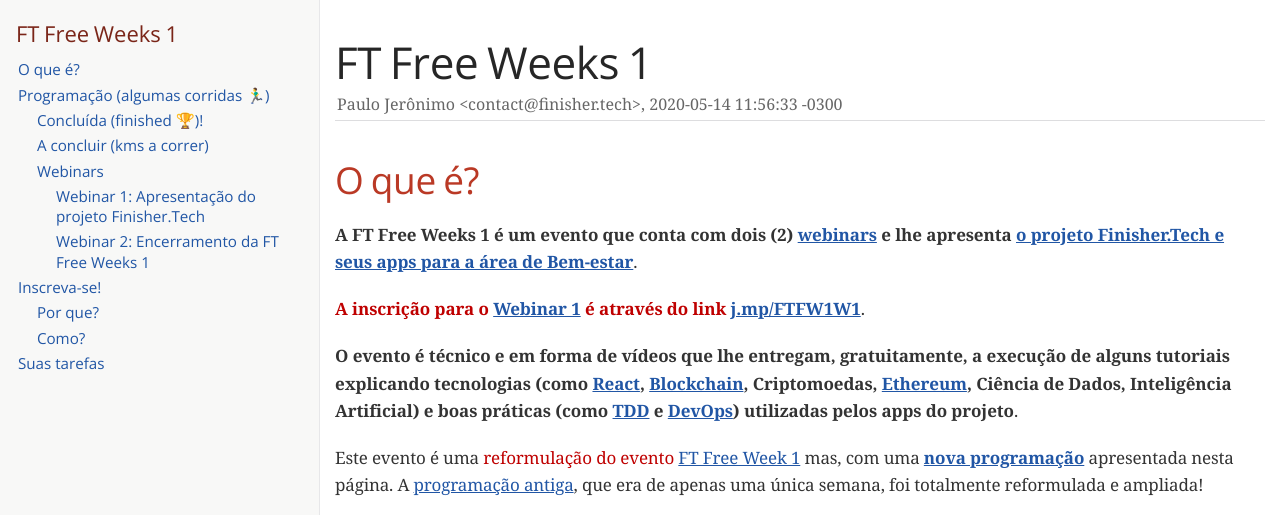
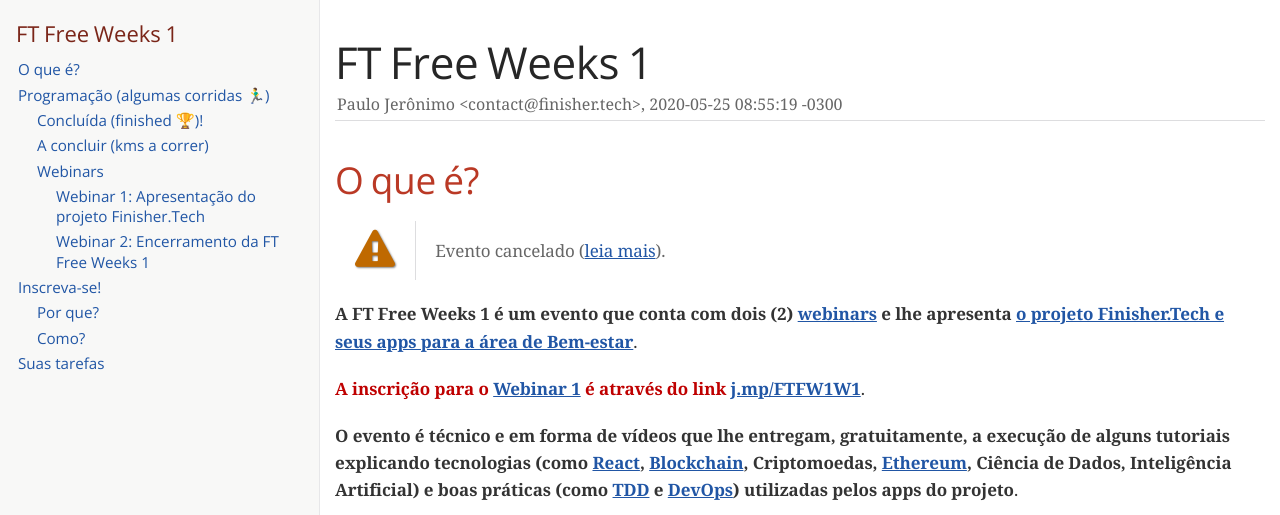
Before and after one commit to finishertech/free-weeks-1, a plain HTML site: page index.html in a window 1280 px wide. Shown: the top 515 px of the page. Drawn offline with nearby package versions, Linux system fonts and the light colour scheme; a web font is replaced by a local one.

Commit message:
Aviso de cancelamento

```diff
--- a/index.html
+++ b/index.html
@@ -5,7 +5,7 @@
 <meta http-equiv="X-UA-Compatible" content="IE=edge">
 <meta name="viewport" content="width=device-width, initial-scale=1.0">
 <meta name="generator" content="Asciidoctor 2.0.10">
-<meta name="author" content="Paulo Jerônimo &lt;contact@finisher.tech&gt;, 2020-05-14 11:56:33 -0300">
+<meta name="author" content="Paulo Jerônimo &lt;contact@finisher.tech&gt;, 2020-05-25 08:55:19 -0300">
 <title>FT Free Weeks 1</title>
 <link rel="stylesheet" href="https://fonts.googleapis.com/css?family=Open+Sans:300,300italic,400,400italic,600,600italic%7CNoto+Serif:400,400italic,700,700italic%7CDroid+Sans+Mono:400,700">
 <link rel="stylesheet" href="./asciidoctor.css">
@@ -15,7 +15,7 @@
 <div id="header">
 <h1>FT Free Weeks 1</h1>
 <div class="details">
-<span id="author" class="author">Paulo Jerônimo &lt;contact@finisher.tech&gt;, 2020-05-14 11:56:33 -0300</span><br>
+<span id="author" class="author">Paulo Jerônimo &lt;contact@finisher.tech&gt;, 2020-05-25 08:55:19 -0300</span><br>
 </div>
 <div id="toc" class="toc2">
 <div id="toctitle">FT Free Weeks 1</div>
@@ -52,6 +52,18 @@
 <div class="sect1">
 <h2 id="ola"><a class="anchor" href="#ola"></a>O que é?</h2>
 <div class="sectionbody">
+<div class="admonitionblock warning">
+<table>
+<tr>
+<td class="icon">
+<i class="fa icon-warning" title="Warning"></i>
+</td>
+<td class="content">
+Evento cancelado (<a href="https://j.mp/2AWWUZL" target="_blank" rel="noopener">leia mais</a>).
+</td>
+</tr>
+</table>
+</div>
 <div class="paragraph">
 <p><strong>A FT Free Weeks 1 é um evento que conta com dois
 (2) <a href="#webinars">webinars</a> e lhe apresenta
```
